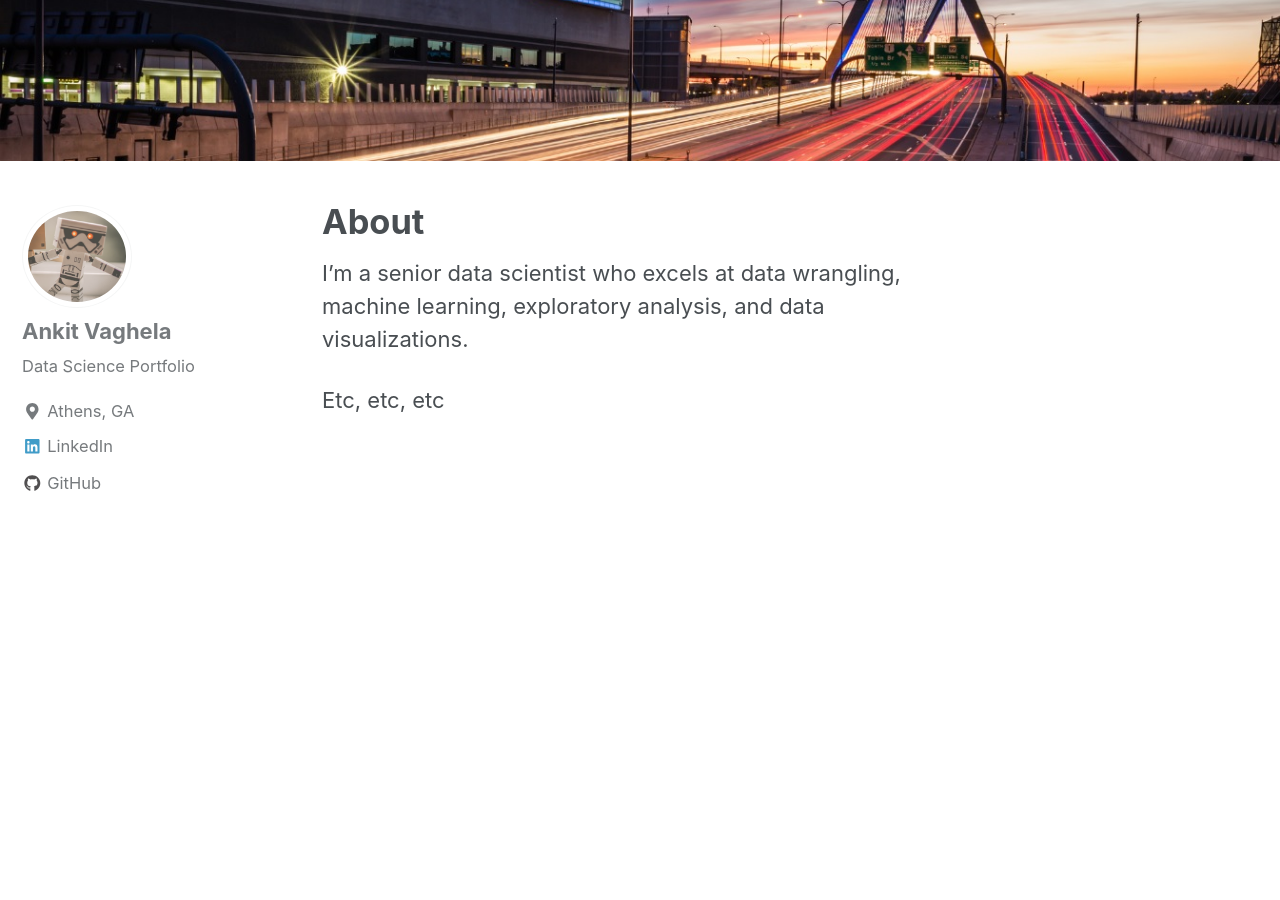
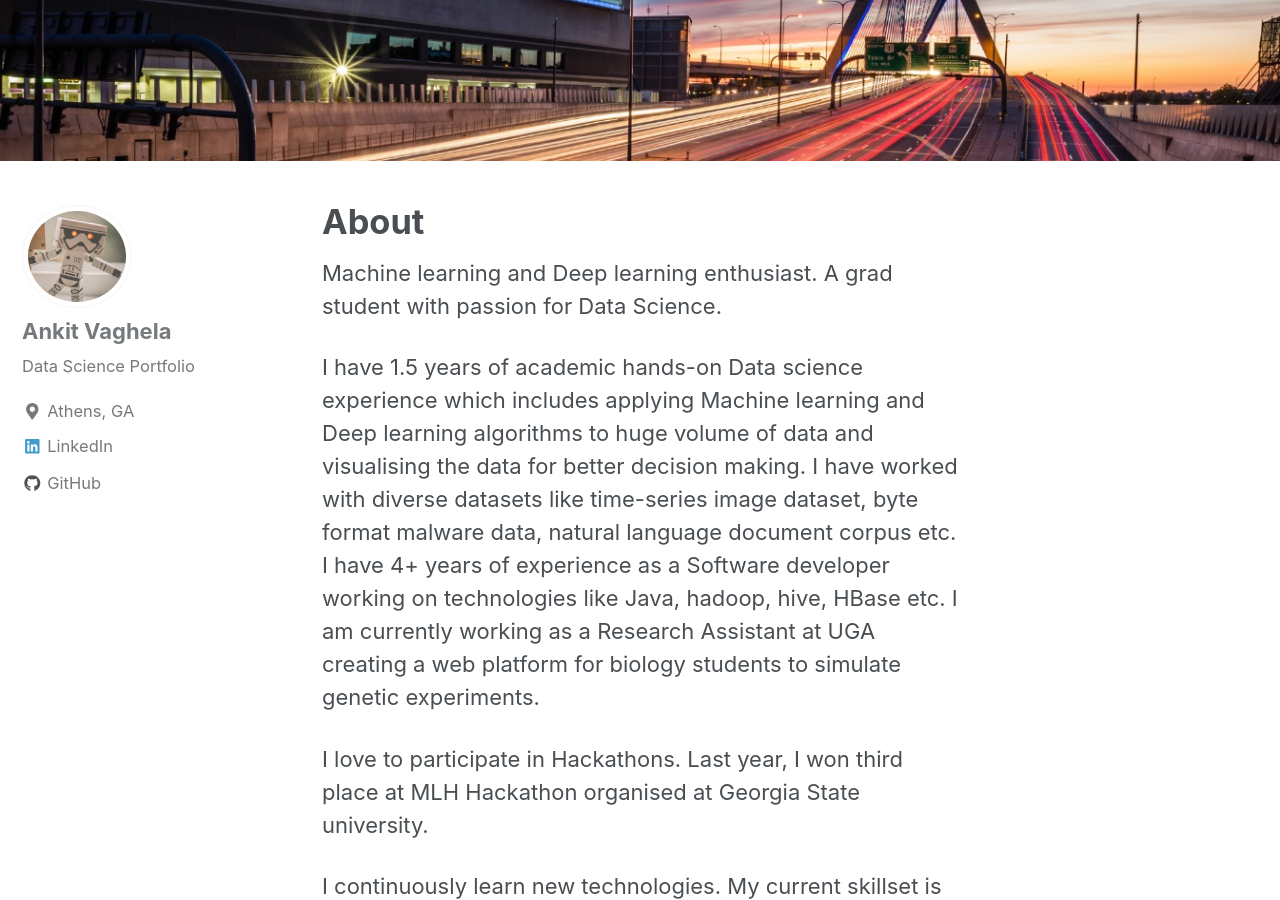
Before and after one commit to ankit-vaghela30/ankit-vaghela30.github.io, a Jekyll site: the page built from _pages/about.md, in a window 1280 px wide and 900 px high, scrolled down 412 px. Built offline with Jekyll 4.4.1, drawn with Linux system fonts in a browser that asks for light colours; nearby versions of some CDN libraries; some of the changed text lies outside the part shown.

Commit message:
Edited config and personalized posts

```diff
--- a/_config.yml
+++ b/_config.yml
@@ -97,13 +97,13 @@ author:
   flickr           :
   facebook         :
   foursquare       :
-  github           : "Your Github"
+  github           : "ankit-vaghela30"
   gitlab           :
   google_plus      :
   keybase          :
   instagram        :
   lastfm           :
-  linkedin         : "ankit-vaghela30" # "john-doe-12345678" (the last part of your profile url, e.g. https://www.linkedin.com/in/john-doe-12345678)
+  linkedin         : "ankit-vaghela" # "john-doe-12345678" (the last part of your profile url, e.g. https://www.linkedin.com/in/john-doe-12345678)
   pinterest        :
   soundcloud       :
   stackoverflow    : # "123456/username" (the last part of your profile url, e.g. https://stackoverflow.com/users/123456/username)
--- a/_data/navigation.yml
+++ b/_data/navigation.yml
@@ -2,8 +2,8 @@
 main:
   - title: "About"
     url: /about/
-  - title: "Data Wrangling Projects"
-    url: /data-wrangling/
+  - title: "Machine Learning Projects"
+    url: /machine-learning/
   # - title: "About"
   #   url: https://mmistakes.github.io/minimal-mistakes/about/
   # - title: "Sample Posts"
--- a/_pages/about.md
+++ b/_pages/about.md
@@ -5,6 +5,25 @@ header:
   image: "/images/zakim.jpg"
 ---
 
-I'm a senior data scientist who excels at data wrangling, machine learning, exploratory analysis, and data visualizations.
+Machine learning and Deep learning enthusiast. A grad student with passion for Data Science.
 
-Etc, etc, etc
+I have 1.5 years of academic hands-on Data science experience which includes applying Machine learning and Deep learning algorithms to huge volume of data and visualising the data for better decision making. I have worked with diverse datasets like time-series image dataset, byte format malware data, natural language document corpus etc. I have 4+ years of experience as a Software developer working on technologies like Java, hadoop, hive, HBase etc. I am currently working as a Research Assistant at UGA creating a web platform for biology students to simulate genetic experiments.
+
+I love to participate in Hackathons. Last year, I won third place at MLH Hackathon organised at Georgia State university.
+
+I continuously learn new technologies. My current skillset is as below:
+Programming Languages: Python, Java, Javascript, Node.JS, HTML, CSS
+
+Big Data Technologies: Apache Spark, Hadoop, Hive, Pig
+
+Machine Learning Skills: Classification - Naive Bayes, Random Forest, Logistic Regression, Decision Trees | Clustering - K-Means| Regression - Linear Regression | Deep Learning - CNN, UNET, Tiramisu, VGG16
+
+Data Visualization/Reporting: matplotlib, HBase, Excel
+
+Data Extraction: SQL, Beautiful-soup for web crawling
+
+Data Science/Machine Learning Libraries: Tensorflow, Keras, NumPy, Scikit learn, Pandas, NLTK
+
+Cloud Services: Google Cloud Platform, Amazon Web Services
+
+I have a knack for learning new technologies. My interest lies in Data science and AI and I am looking for full-time opportunities in the same field.
```
Also changed, not shown: _pages/machinelearning.md (+2 -2 lines), _posts/2018-01-28-perceptron.md (+1 -1 lines).
